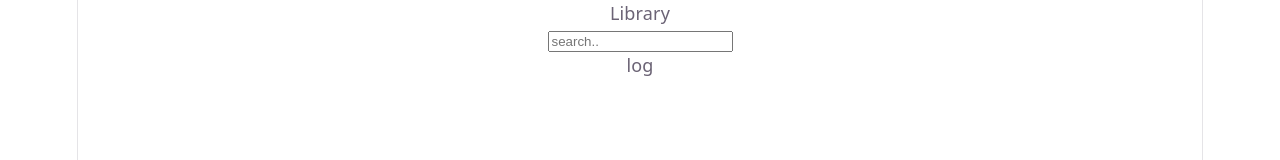
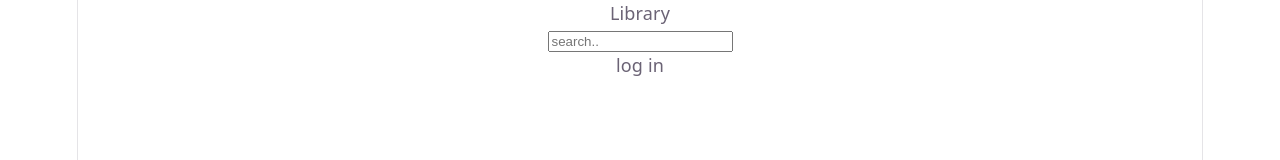
Before and after one commit to Royahp/web_app, a React (Vite) app in the folder labs/lab5/client/: page / in a window 1280 px wide. Shown: the top 160 px of the page. Built offline with nearby package versions, Linux system fonts and the light colour scheme.

Commit message:
header edited

```diff
--- a/labs/lab5/client/src/components/Header.jsx
+++ b/labs/lab5/client/src/components/Header.jsx
@@ -7,7 +7,7 @@ import React from 'react';
     <Row>
         <Col md={4}>Library</Col>
         <Col md={4}><input placeholder="search.."/></Col>
-        <Col md={4}>log</Col>
+        <Col md={4}>log in</Col>
     </Row>
 </Container>)
  }
```
